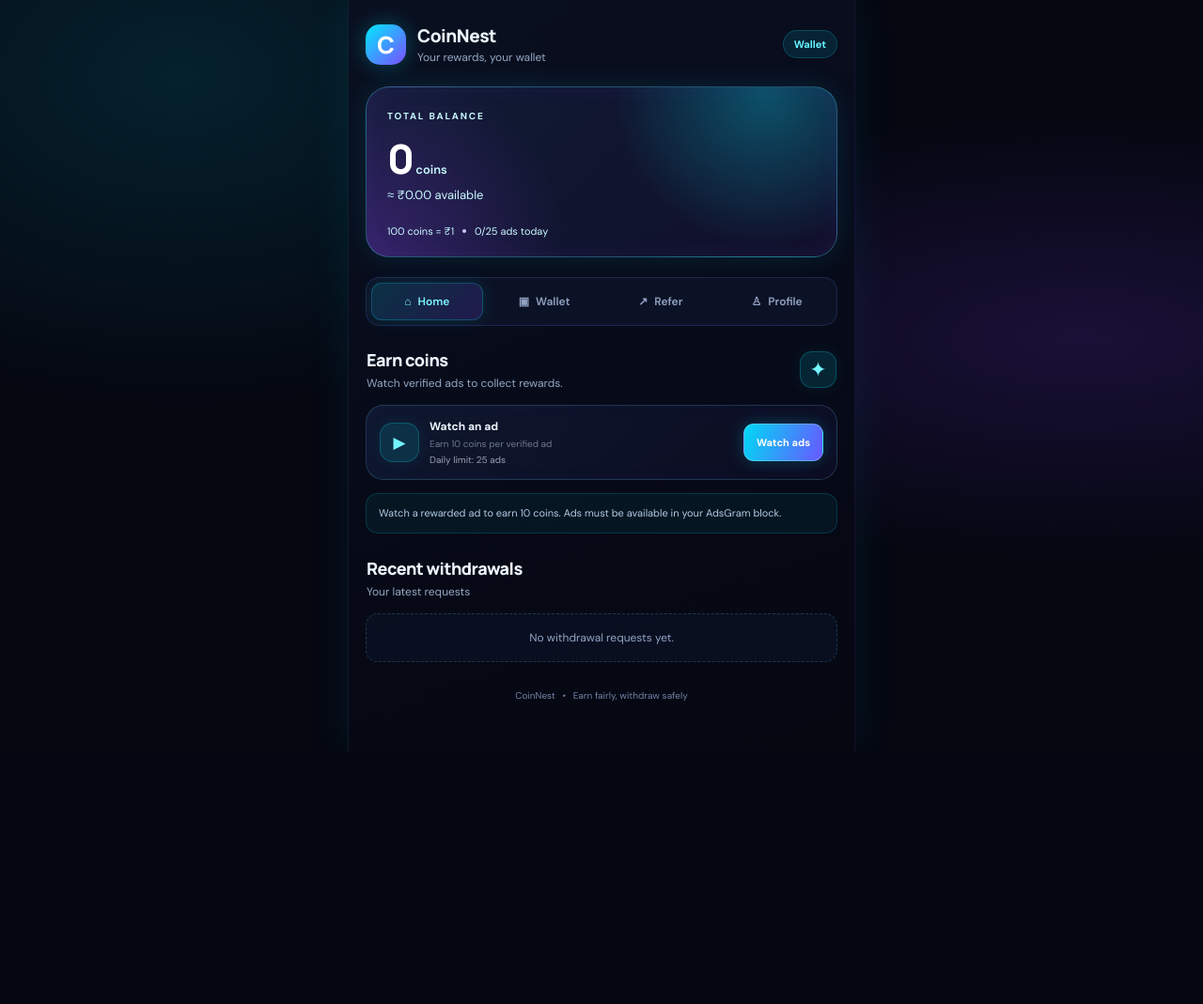
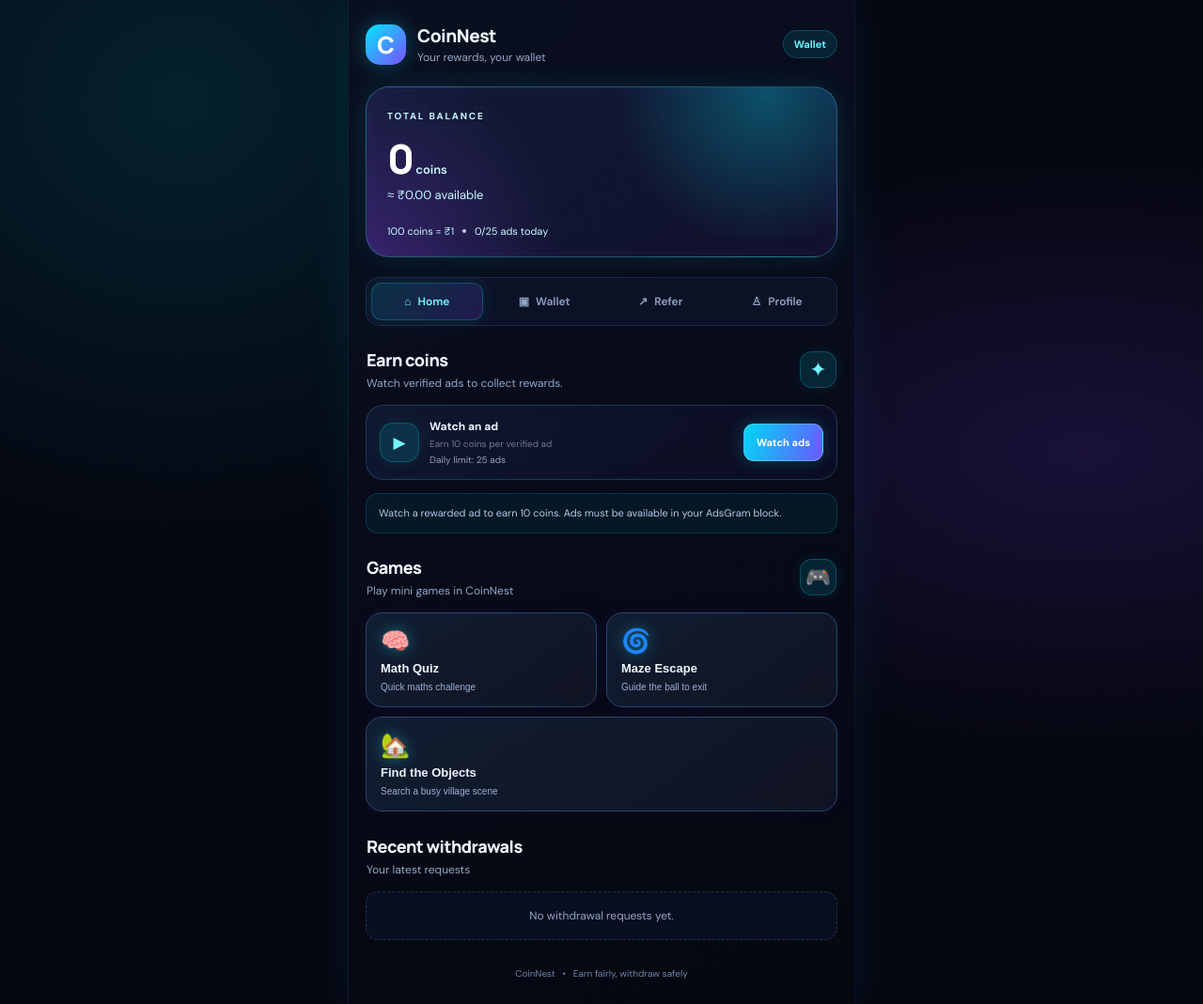
Before and after one commit to tanmay-12032/coinnest-webapp, a Flask app: page / in a window 1280 px wide. Shown: the whole page at 94% size. Before the commit the page ends 800 px from the top, so only its background shows below. Run offline with Flask 3, Linux system fonts and the light colour scheme; data comes from the database, SQL or seed files in the repository; data that the repository does not hold is empty; some libraries are stand-ins or nearby versions.

Commit message:
Add files via upload

```diff
--- a/templates/index.html
+++ b/templates/index.html
@@ -21,6 +21,26 @@
       <div class="section-head"><div><h2>Earn coins</h2><p>Watch verified ads to collect rewards.</p></div><div class="coin-icon">✦</div></div>
       <div class="ad-card"><div class="ad-symbol">▶</div><div class="ad-copy"><b>Watch an ad</b><span>Earn 10 coins per verified ad</span><small>Daily limit: 25 ads</small></div><button id="watch-btn" class="primary">Watch ads</button></div>
       <div class="notice" id="ad-notice">Watch a rewarded ad to earn 10 coins. Ads must be available in your AdsGram block.</div>
+      <div class="section-head games-heading"><div><h2>Games</h2><p>Play mini games in CoinNest</p></div><div class="coin-icon">🎮</div></div>
+      <div class="games-grid">
+        <button class="game-card" data-game="math"><span class="game-emoji">🧠</span><b>Math Quiz</b><small>Quick maths challenge</small></button>
+        <button class="game-card" data-game="maze"><span class="game-emoji">🌀</span><b>Maze Escape</b><small>Guide the ball to exit</small></button>
+        <button class="game-card wide" data-game="village"><span class="game-emoji">🏡</span><b>Find the Objects</b><small>Search a busy village scene</small></button>
+      </div>
+      <section class="game-panel" id="game-math" hidden>
+        <div class="game-top"><h3>🧠 Math Quiz</h3><button class="secondary" data-close-game>Close</button></div>
+        <p id="math-question">Tap Start to begin.</p><div id="math-answers" class="answer-grid"></div><button class="primary full" id="math-start">Start quiz</button><p class="game-feedback" id="math-feedback"></p>
+      </section>
+      <section class="game-panel" id="game-maze" hidden>
+        <div class="game-top"><h3>🌀 Maze Escape</h3><button class="secondary" data-close-game>Close</button></div>
+        <p>Move the ball to the green exit using the arrows.</p><div id="maze-board" class="maze-board"></div>
+        <div class="maze-controls"><button data-move="up">↑</button><div><button data-move="left">←</button><button data-move="down">↓</button><button data-move="right">→</button></div></div><p class="game-feedback" id="maze-feedback"></p>
+      </section>
+      <section class="game-panel" id="game-village" hidden>
+        <div class="game-top"><h3>🏡 Find the Objects</h3><button class="secondary" data-close-game>Close</button></div>
+        <p>Find all the requested objects in the village.</p><p class="village-target">Find: <b id="village-target">🪣 bucket × 3</b></p>
+        <div class="village-scene" id="village-scene" aria-label="Village hidden-object game"></div><p class="game-feedback" id="village-feedback"></p><button class="secondary full" id="village-reset">New village challenge</button>
+      </section>
       <div class="section-head history-head"><div><h2>Recent withdrawals</h2><p>Your latest requests</p></div></div>
       <div id="home-history" class="history empty">No withdrawal requests yet.</div>
     </section>
```
